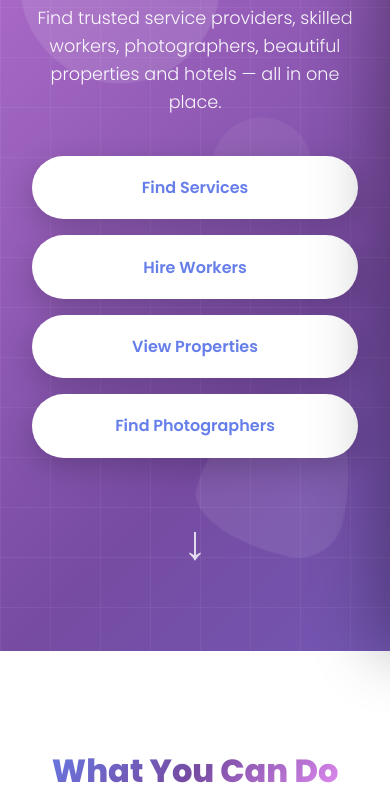
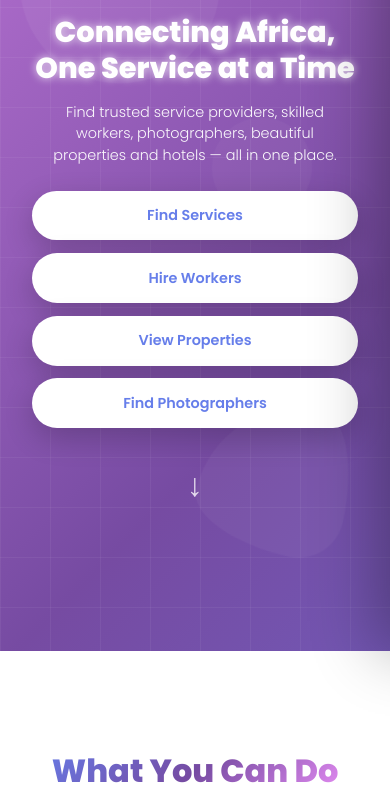
Before and after one commit to TAFADZWA70/BongoBossV1.1, a plain HTML site: page BongoBossV1.1/index.html in a window 390 px wide. Shown: the part 193-1001 px from the top of the page. Drawn offline with Linux system fonts and the light colour scheme.

Commit message:
#navfixed

```diff
--- /dev/null
+++ b/BongoBossV1.1/css/navfix.css
@@ -0,0 +1,116 @@
+@media (max-width: 768px) {
+    .hero {
+        min-height: 100vh;
+        padding: 8rem 1.5rem 3rem; /* Increased top padding to clear navbar */
+        display: flex;
+        align-items: center;
+        justify-content: center;
+    }
+
+    .hero-content {
+        width: 100%;
+        max-width: 100%;
+        padding: 0 1rem;
+    }
+
+    .hero-title {
+        font-size: 2.2rem;
+        line-height: 1.3;
+        margin-bottom: 1.2rem;
+        word-wrap: break-word;
+    }
+
+    .hero-subtitle {
+        font-size: 1rem;
+        line-height: 1.6;
+        margin-bottom: 2rem;
+        padding: 0 0.5rem;
+    }
+
+    .hero-buttons {
+        flex-direction: column;
+        gap: 0.8rem;
+        width: 100%;
+        padding: 0;
+    }
+
+    .hero-btn {
+        width: 100%;
+        max-width: 100%;
+        padding: 1rem 1.5rem;
+        font-size: 0.95rem;
+    }
+
+    .scroll-indicator {
+        margin-top: 2rem;
+    }
+}
+
+@media (max-width: 480px) {
+    .hero {
+        min-height: 100vh;
+        padding: 7rem 1rem 2rem;
+    }
+
+    .hero-title {
+        font-size: 1.8rem;
+        line-height: 1.25;
+        margin-bottom: 1rem;
+        text-shadow: 0 0 8px rgba(255, 255, 255, 0.8);
+    }
+
+    .hero-subtitle {
+        font-size: 0.9rem;
+        line-height: 1.5;
+        margin-bottom: 1.5rem;
+    }
+
+    .hero-btn {
+        padding: 0.9rem 1.2rem;
+        font-size: 0.9rem;
+    }
+
+    .scroll-indicator span {
+        font-size: 2rem;
+    }
+
+    /* Ensure floating shapes don't interfere */
+    .floating-shape {
+        opacity: 0.05;
+    }
+}
+
+/* Extra small devices */
+@media (max-width: 375px) {
+    .hero {
+        padding: 6.5rem 0.8rem 2rem;
+    }
+
+    .hero-title {
+        font-size: 1.6rem;
+    }
+
+    .hero-subtitle {
+        font-size: 0.85rem;
+    }
+
+    .hero-btn {
+        padding: 0.85rem 1rem;
+        font-size: 0.85rem;
+    }
+}
+
+/* Very small phones (iPhone SE, etc.) */
+@media (max-width: 320px) {
+    .hero {
+        padding: 6rem 0.5rem 1.5rem;
+    }
+
+    .hero-title {
+        font-size: 1.4rem;
+    }
+
+    .hero-subtitle {
+        font-size: 0.8rem;
+    }
+}
--- a/BongoBossV1.1/index.html
+++ b/BongoBossV1.1/index.html
@@ -14,6 +14,7 @@
     <link rel="preconnect" href="https://fonts.gstatic.com">
     <link href="https://fonts.googleapis.com/css2?family=Poppins:wght@300;400;600;700;800&display=swap" rel="stylesheet">
     <link rel="stylesheet" href="../css/style.css">
+    <link href="css/navfix.css" rel="stylesheet" />
     <meta name="keywords" content="Africa services marketplace, hire workers Africa, properties Africa, hotels Africa, photographers Africa, BongoBoss">
 
     <!-- Social Preview -->
```
Also changed, not shown: 1 other file.
